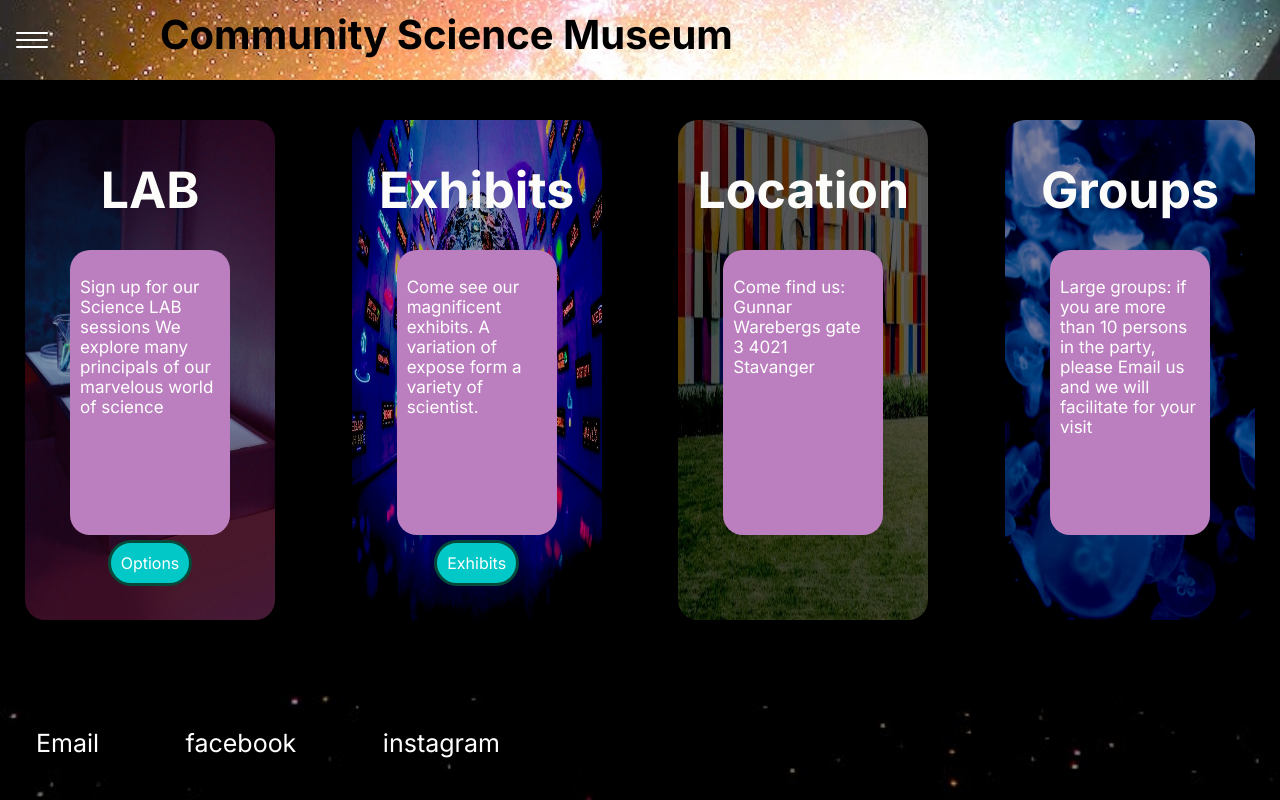
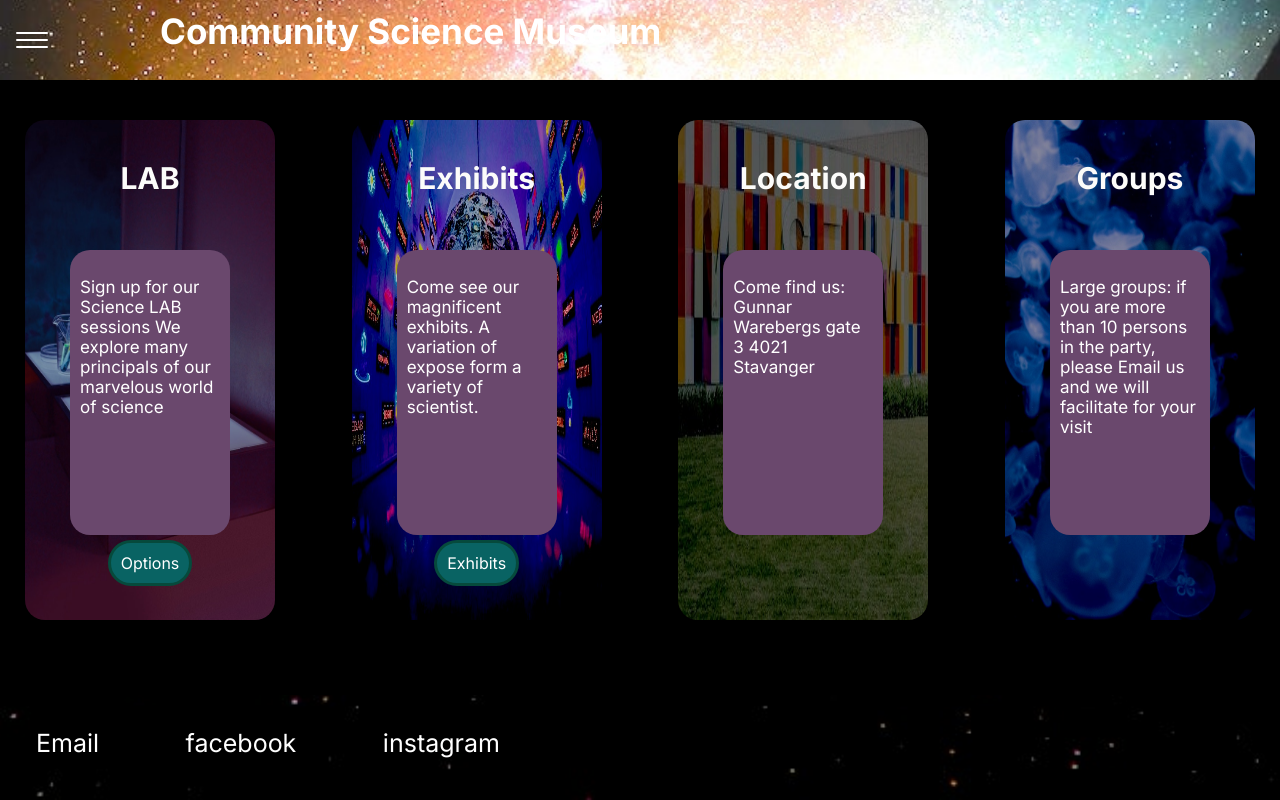
Before and after one commit to Seagull-chicklet/2023-09-14_fed-1_sp1_tine-andersen_github-reposatory, a plain HTML site: page index.html in a window 1280 px wide. Drawn offline with Linux system fonts and the light colour scheme.

Commit message:
Accessible css

```diff
--- a/css/styles.css
+++ b/css/styles.css
@@ -103,18 +103,19 @@ header{
 h1{
     display: flex;
     flex-wrap: wrap;
-    font-size: 40px;
+    font-size: 35px;
     margin-top:10px;
     margin-left: 160px;
-    color: rgb(0, 0, 0);
+    color: rgb(255, 255, 255);
+    st
 }
 h2{
-    font-size: 50px;
+    font-size: 30px;
     color: rgb(252, 252, 250);
     margin-top: 110px;
 }
 h3{
-    font-size: 30px;
+    font-size: 20px;
     background-color: rgb(2, 200, 200);
     height: 40px;
     border-radius: 8px;
@@ -165,7 +166,7 @@ img {
     display: flex;
     flex-wrap: wrap;
     padding: 10px;
-    background-color: rgb(2, 200, 200);
+    background-color: rgb(9, 99, 99);
     border-radius: 30px;
     position: absolute;
     margin-top: 520px;
@@ -177,7 +178,7 @@ img {
     display: flex;
     flex-wrap: wrap;
     padding: 10px;
-    background-color: rgb(2, 200, 200);
+    background-color: rgb(6, 74, 60);
     border-radius: 30px;
     position: absolute;
     justify-content: center;
@@ -206,7 +207,7 @@ a:hover{
     top: 230px;
     padding:10px;
     text-align: left;
-    background-color: rgb(187, 127, 191);
+    background-color: rgb(106, 72, 109);
     border-radius: 20px;
 }
 
```
